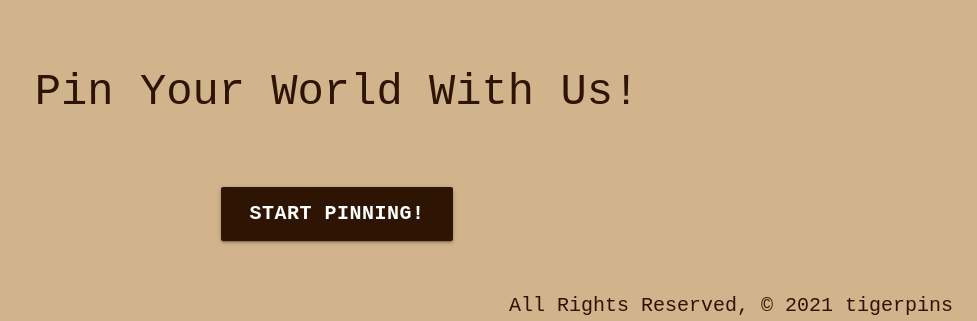
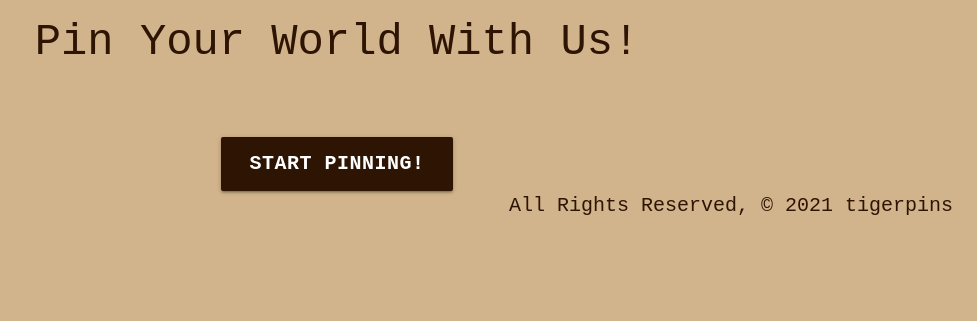
Before and after one commit to alexmcdermid/tigerpins, a Django app: page / in a window 1280 px wide. Shown: the part 685-1006 px from the top of the page, without its empty margins (303-1280 px from the left). After the commit the page ends 900 px from the top, so only its background shows below. Run offline with Django 3.2, Linux system fonts and the light colour scheme; data that the repository does not hold is empty; some libraries are stand-ins or nearby versions.

Commit message:
change container back

```diff
--- a/mainapp/static/css/style.css
+++ b/mainapp/static/css/style.css
@@ -20,7 +20,7 @@ main {
 a, label, input {
   color: #2E1503;
   font-family: 'Courier New', Courier, monospace;
-  font-size: 20px;
+  /* font-size: 20px; */
 }
 
 .btn, .btn-small, .btn-large, .waves-button-input, .brown.lighten-2, button {
@@ -63,14 +63,13 @@ input:focus {
 }
 
 
-
 .btn-large {
   font-size: 20px;
 }
 
 /* Nav Bar  */
 nav {
-  height: 120px;
+  /* height: 120px; */
 }
 
 .nav-wrapper, .page-footer {
@@ -79,9 +78,9 @@ nav {
 
 .nav-wrapper ul a {
   color: #2E1503;
-  padding-top: 30px;
+  /* padding-top: 30px;
   padding-left: 80px;
-  padding-right: 40px;
+  padding-right: 40px; */
 }
 
 .nav-wrapper .left a{
@@ -96,7 +95,7 @@ nav {
 /* Index Page */
 
 .sort-buttons {
-text-align: right;
+/* text-align: right; */
 margin-bottom: 25px;
 
 }
@@ -160,13 +159,12 @@ img {
 
 /* Add Pin  */
 
-.main_container {
-  width: 1000px;
+.container {
+  /* width: 1000px; */
   /* background-color: red; */
-  border-radius: 25px;
   /* text-align: center; */
   font-weight: bold;
-  margin: 50px auto;
+  /* margin: 50px auto; */
 }
 .form_wrapper {
   width: 850px;
--- a/mainapp/templates/base.html
+++ b/mainapp/templates/base.html
@@ -58,7 +58,7 @@
       </div>
     </nav>
   </header>
-  <main class="main_container">
+  <main class="container">
     {% block content %}
     {% endblock %}
   </main>
```
